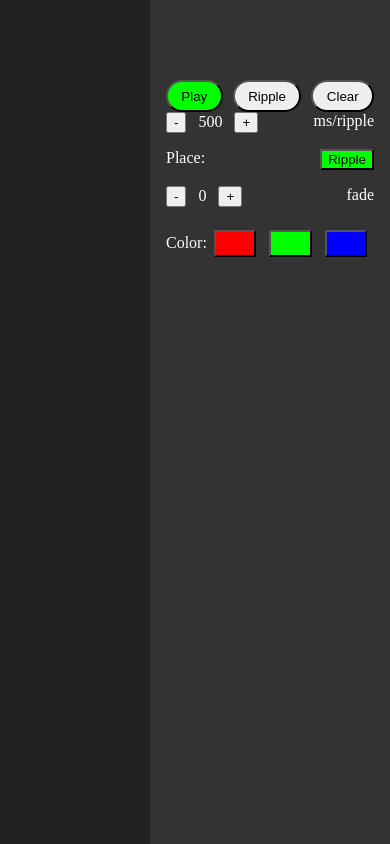
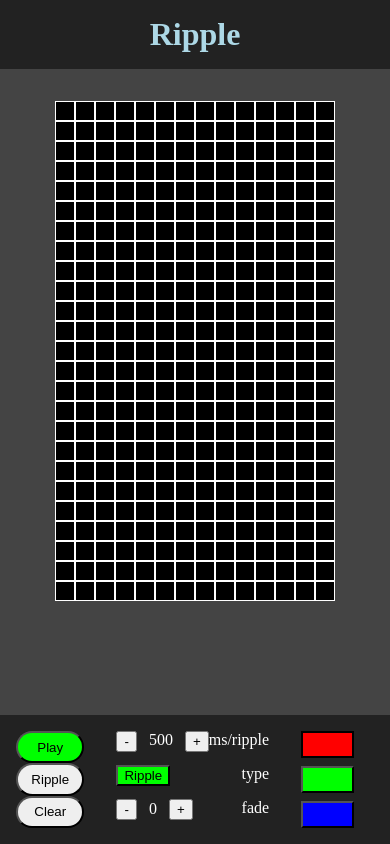
Before and after one commit to BigFlexLiu/rippleJS, a React (Create React App) app: page / in a window 390 px wide. Built offline with nearby package versions, Linux system fonts and the light colour scheme.

Commit message:
Title bar + responsive design

```diff
--- a/src/App.tsx
+++ b/src/App.tsx
@@ -1,10 +1,10 @@
-import React, { useState } from "react";
-import Board from "./board";
 import Simulator from "./simulator";
+import TitleBar from "./titleBar";
 
 function App() {
   return (
     <div className="app">
+      <TitleBar></TitleBar>
       <Simulator></Simulator>
     </div>
   );
--- a/src/index.css
+++ b/src/index.css
@@ -1,13 +1,37 @@
-html, body {
+html,
+body,
+.root,
+.app {
   min-height: 100vh;
   margin: 0;
   padding: 0;
 }
 
+.app {
+  display: flex;
+  flex-direction: column;
+}
+
 body {
   text-align: center;
+  background-color: #444;
+  color: black;
+}
+
+.simulator {
+  display: flex;
+  flex-direction: row;
+  max-width: 100vw;
+  overflow: hidden;
+  flex-grow: 1;
+}
+
+.tool-bar {
+  float: right;
   background-color: #222;
-  color: black;
+  min-height: 100vh;
+  max-width: 30vw;
+  min-width: 15em;
 }
 
 .grid {
@@ -24,12 +48,12 @@ td {
   margin: 0;
 }
 
-.tool-bar > div{
-  margin: 1em
+.tool-bar > div {
+  margin: 1em;
 }
 
 code {
-  font-family: source-code-pro, Menlo, Monaco, Consolas, 'Courier New',
+  font-family: source-code-pro, Menlo, Monaco, Consolas, "Courier New",
     monospace;
 }
 
@@ -39,13 +63,15 @@ p {
   margin: 0;
 }
 
-.horizontal-spread {
+.horizontal-spread,
+.horizontal-flexible,
+.spread {
   display: flex;
   justify-content: space-between;
 }
 
 .option-button {
-  padding:0.5em  1em;
+  padding: 0.5em 1em;
   margin: 0em;
   cursor: pointer;
 }
@@ -55,12 +81,60 @@ p {
 }
 
 .toggle-button {
-  background-color: #0F0;
+  background-color: #0f0;
   color: #000;
   transition: background-color 0.3s ease;
 }
 
 .toggle-button.active {
   background-color: #f00;
-  color: #FFF;
+  color: #fff;
 }
+
+.options {
+  display: flex;
+  flex-direction: column;
+  justify-content: space-between;
+}
+
+.options > * {
+  margin-bottom: 0.5em;
+}
+
+.color-pallet {
+  display: flex;
+  justify-content: space-between;
+  align-items: center;
+}
+
+.color-selected {
+  border: 2px solid black;
+}
+
+@media (aspect-ratio < 1) {
+  .simulator {
+    flex-direction: column;
+    justify-content: space-between;
+  }
+
+  .tool-bar {
+    float: none;
+    display: flex;
+    flex-direction: row;
+    max-height: 30vh;
+    min-height: 0;
+    min-width: 100vw;
+  }
+
+  .spread {
+    flex-direction: column;
+  }
+
+  .horizontal-flexible {
+    justify-content: unset;
+  }
+
+  .color-pallet {
+    flex-direction: column;
+  }
+}
--- a/src/ripple.tsx
+++ b/src/ripple.tsx
@@ -58,8 +58,8 @@ class Ripple {
     return newCurrent.length > 0
   }
 
-  clone() {
-    return new Ripple([this.history.length, this.history[0].length], this.current.slice(), colorToString(this.color), this.fade, this.bounce);
+  clone(boardSize = [this.history.length, this.history[0].length]) {
+    return new Ripple(boardSize, this.current.slice(), colorToString(this.color), this.fade, this.bounce);
   }
 }
 
--- a/src/simulator.tsx
+++ b/src/simulator.tsx
@@ -6,8 +6,8 @@ import ToolBar from "./toolBar";
 
 const Simulator = () => {
   const defaultColor = "#000000";
-  const [numRows, setNumRows] = useState(document.documentElement.clientHeight / 20 - 10);
-  const [rowLength, setRowLength] = useState(document.documentElement.clientWidth * 0.70 / 20 - 20);
+  const [numRows, setNumRows] = useState(0);
+  const [rowLength, setRowLength] = useState(0);
   // MPR for milisecond per ripple
   const minMPR = 100;
   const maxMPR = 1000;
@@ -22,9 +22,9 @@ const Simulator = () => {
   const [isBlocking, setIsBlocking] = useState(false);
 
   useEffect(() => {
+    calculateBoardSize();
     const handleResize = () => {
-      setNumRows(document.documentElement.clientHeight / 20 - 10);
-      setRowLength(document.documentElement.clientWidth * 0.70 / 20 - 20);
+      calculateBoardSize();
     };
     window.addEventListener("resize", handleResize);
     return () => {
@@ -32,10 +32,37 @@ const Simulator = () => {
     };
   }, []);
 
-  // Set up
+  // Handle screen size change
   useEffect(() => {
     makeBoard();
+    setRippleConfig(rippleConfig.clone([numRows, rowLength]));
   }, [numRows, rowLength]);
+
+  // Animate
+  useEffect(() => {
+    if (!ripples.size) {
+      pause();
+      return;
+    }
+    if (playTimout && ripples.size) {
+      clearInterval(playTimout);
+      setPlayTimout(setInterval(tick, msPerRipple));
+    }
+  }, [msPerRipple, ripples]);
+
+  const calculateBoardSize = () => {
+    const height = document.documentElement.clientHeight;
+    const width = document.documentElement.clientWidth;
+    // Portrait view
+    if (width / height < 1) {
+      setNumRows(document.documentElement.clientHeight * 0.70 / 20 - 5);
+      setRowLength(document.documentElement.clientWidth * 0.70 / 20);
+    } else {
+      // Landscape view
+      setNumRows(document.documentElement.clientHeight / 20 - 10);
+      setRowLength(document.documentElement.clientWidth * 0.70 / 20 - 10);
+    }
+  }
 
   const makeBoard = () => {
     const newBoardData = [];
@@ -80,19 +107,10 @@ const Simulator = () => {
     return false;
   };
 
-  useEffect(() => {
-    if (!ripples.size) {
-      pause();
-      return;
-    }
-    if (playTimout && ripples.size) {
-      clearInterval(playTimout);
-      setPlayTimout(setInterval(tick, msPerRipple));
-    }
-  }, [msPerRipple, ripples]);
 
   // Spread existing effects
   const tick = () => {
+    console.log(ripples);
     const completedRipples: Ripple[] = [];
     ripples.forEach((ripple) => {
       if (!ripple.tick()) {
@@ -160,7 +178,7 @@ const Simulator = () => {
   };
 
   return (
-    <div style={{ display: "flex", flexDirection: "row" }}>
+    <div className="simulator">
       <Board
         boardData={boardData}
         addEffect={addEffect}
--- /dev/null
+++ b/src/titleBar.tsx
@@ -0,0 +1,7 @@
+
+
+const TitleBar = () => {
+  return <div style={{}}><h1 style={{color: "lightblue", backgroundColor: "#222", margin: 0, padding: "0.5em"}}>Ripple</h1></div>
+}
+
+export default TitleBar;
--- a/src/toolBar.tsx
+++ b/src/toolBar.tsx
@@ -1,4 +1,4 @@
-import { stringToColor } from "./helpers";
+import { colorToString, stringToColor } from "./helpers";
 import Ripple from "./ripple";
 
 interface ToolBarProps {
@@ -32,18 +32,15 @@ const ToolBar = ({
   onClear,
 }: ToolBarProps) => {
   const colorChoices = new Map([
-    ["red", "#FF0000"],
-    ["green", "#00FF00"],
-    ["blue", "#0000FF"],
+    ["red", "#ff0000"],
+    ["green", "#00ff00"],
+    ["blue", "#0000ff"],
   ]);
 
   return (
-    <div
-      className="tool-bar"
-      style={{ float: "right", backgroundColor: "#333", minHeight: "100vh", maxWidth: "30vw", minWidth: "15em"}}
-    >
-      <div className="play-option" style={{ marginTop: "5em" }}>
-        <div className="horizontal-spread" style={{ margin: "0" }}>
+    <div className="tool-bar">
+      <div className="play-option">
+        <div className="spread" style={{ margin: "0" }}>
           <button
             className={`option-button play-button toggle-button ${
               isPlaying ? "active" : ""
@@ -57,27 +54,30 @@ const ToolBar = ({
             Clear
           </button>
         </div>
-        <div style={{ display: "flex", justifyContent: "space-between" }}>
-          <div style={{ margin: 0, padding: 0 }}>
+      </div>
+      <div className="options">
+        <div className="horizontal-spread">
+          <div
+            className="horizontal-flexible"
+            style={{ margin: 0, padding: 0 }}
+          >
             <button onClick={() => updateMPR(msPerRipple - 100)}>-</button>
             <p style={{ minWidth: "3em" }}>{msPerRipple}</p>
             <button onClick={() => updateMPR(msPerRipple + 100)}>+</button>
           </div>
           <p>ms/ripple</p>
         </div>
-      </div>
-
         <div className="horizontal-spread">
-        <p>Place:</p>
           <button
             className={`toggle-button ${isBlocking ? "active" : ""}`}
             onClick={() => toggleBlocking()}
           >
             {`${isBlocking ? "Block" : "Ripple"}`}
           </button>
+          <p>type</p>
         </div>
         <div className="fade-option horizontal-spread">
-        <div>
+          <div className="horizontal-compressed">
             <button
               onClick={() =>
                 updateRipple(
@@ -104,7 +104,7 @@ const ToolBar = ({
           </div>
           <p>fade</p>
         </div>
-      <div style={{ display: "flex", flexDirection: "column" }}>
+      </div>
       {/* <button
           onClick={() =>
             updateRipple(ripple.color, ripple.fade, !ripple.bounce)
@@ -115,21 +115,18 @@ const ToolBar = ({
         >
           Bounce
         </button> */}
-        <div className="color-pallet" style={{ display: "flex", justifyContent: "center", alignItems: "center"}}>
-          <p style={{textAlign: "center"}}>Color: </p>
+      <div className="color-pallet">
         {Array.from(colorChoices).map(([name, hexCode]) => (
           <button
+            className={`${colorToString(ripple.color) === hexCode ?  "color-selected" : ""}`}
             style={{
               width: "4em",
               height: "2em",
-                margin: "0.5em",
               backgroundColor: `${hexCode}`,
             }}
             onClick={() => updateRipple(stringToColor(hexCode))}
-            >
-            </button>
+          ></button>
         ))}
-        </div>
       </div>
     </div>
   );
```
Lines whose indentation alone changed are shown as unchanged.
